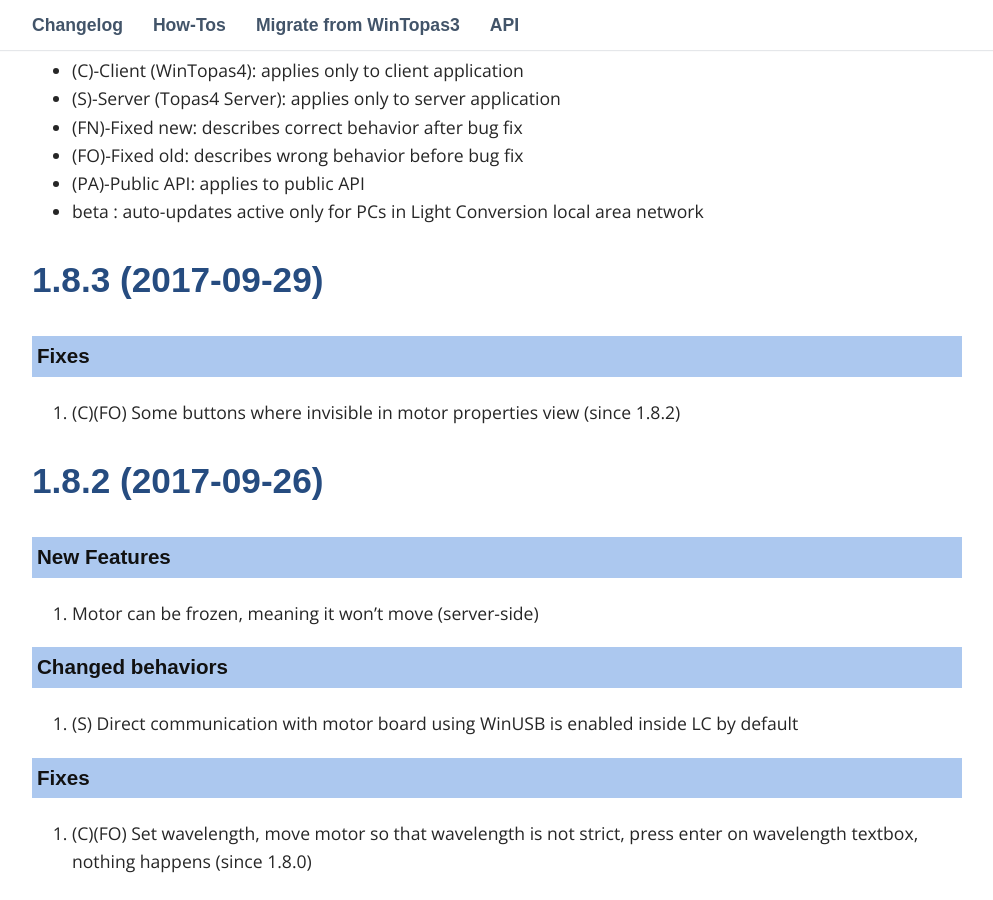
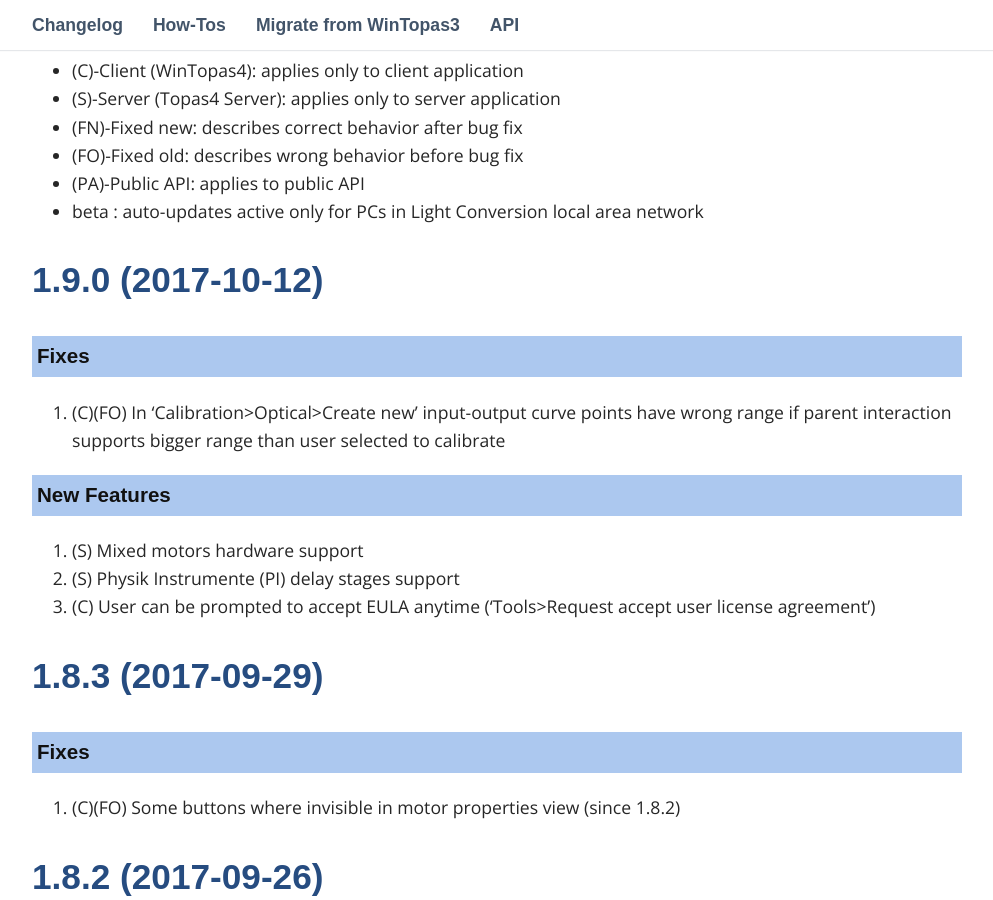
Before and after one commit to DomasM/Topas4InfoTemp00, a Jekyll site: the page built from _pages/03_changelog.md, in a window 1280 px wide and 900 px high, scrolled down 497 px. Shown: the whole window, without its empty margins (143-1136 px from the left). Built offline with Jekyll 4.4.1, drawn with Linux system fonts in a browser that asks for light colours; some web fonts are replaced; comment, search, counter and statistics services are not loaded.

Commit message:
1.9.0 release

```diff
--- a/_pages/03_changelog.md
+++ b/_pages/03_changelog.md
@@ -17,6 +17,22 @@
 * (FO)-Fixed old: describes wrong behavior before bug fix
 * (PA)-Public API: applies to public API
 * beta : auto-updates active only for PCs in Light Conversion local area network
+
+
+## 1.9.0 (2017-10-12)
+
+### Fixes
+
+1. (C)(FO) In 'Calibration>Optical>Create new' input-output curve points have wrong range if parent interaction supports bigger range than user selected to calibrate
+
+
+### New Features
+
+1. (S) Mixed motors hardware support
+1. (S) Physik Instrumente (PI) delay stages support
+1. (C) User can be prompted to accept EULA anytime ('Tools>Request accept user license agreement')
+
+
 
 
 ## 1.8.3 (2017-09-29)
```
